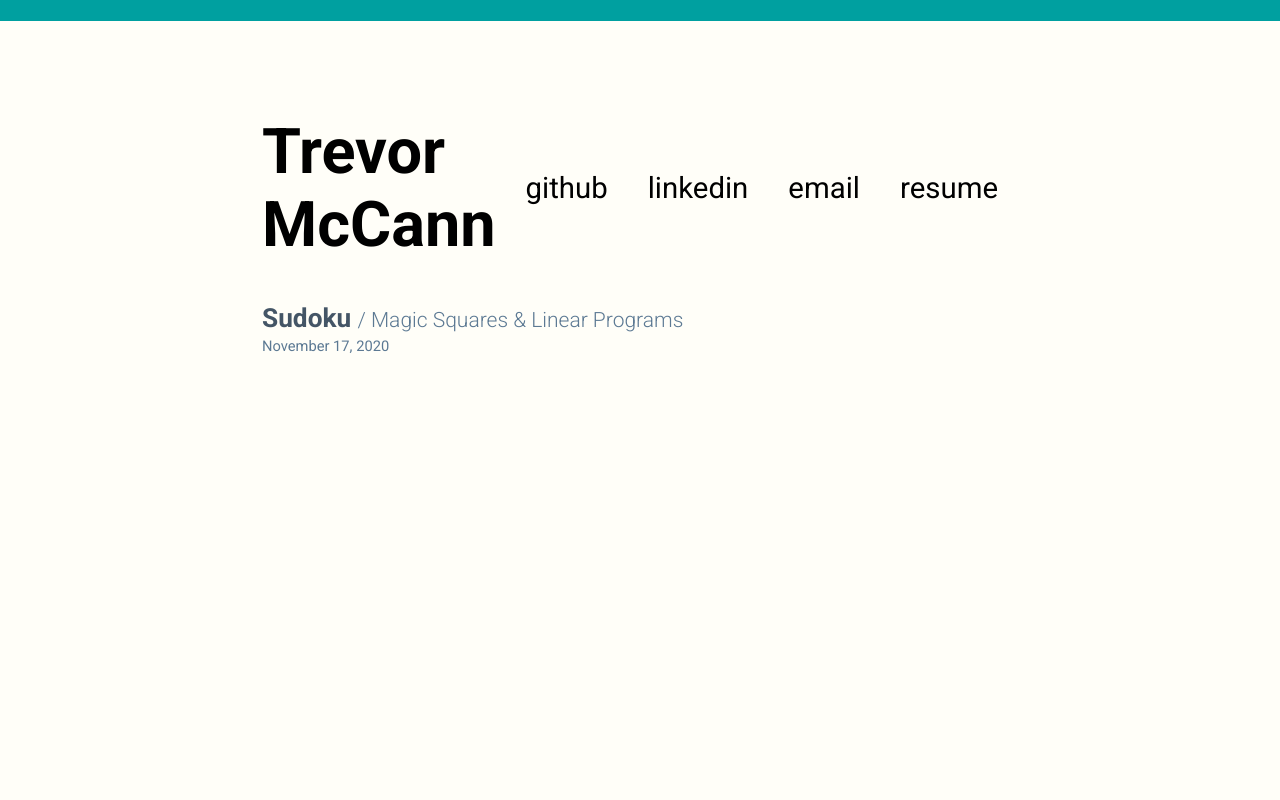
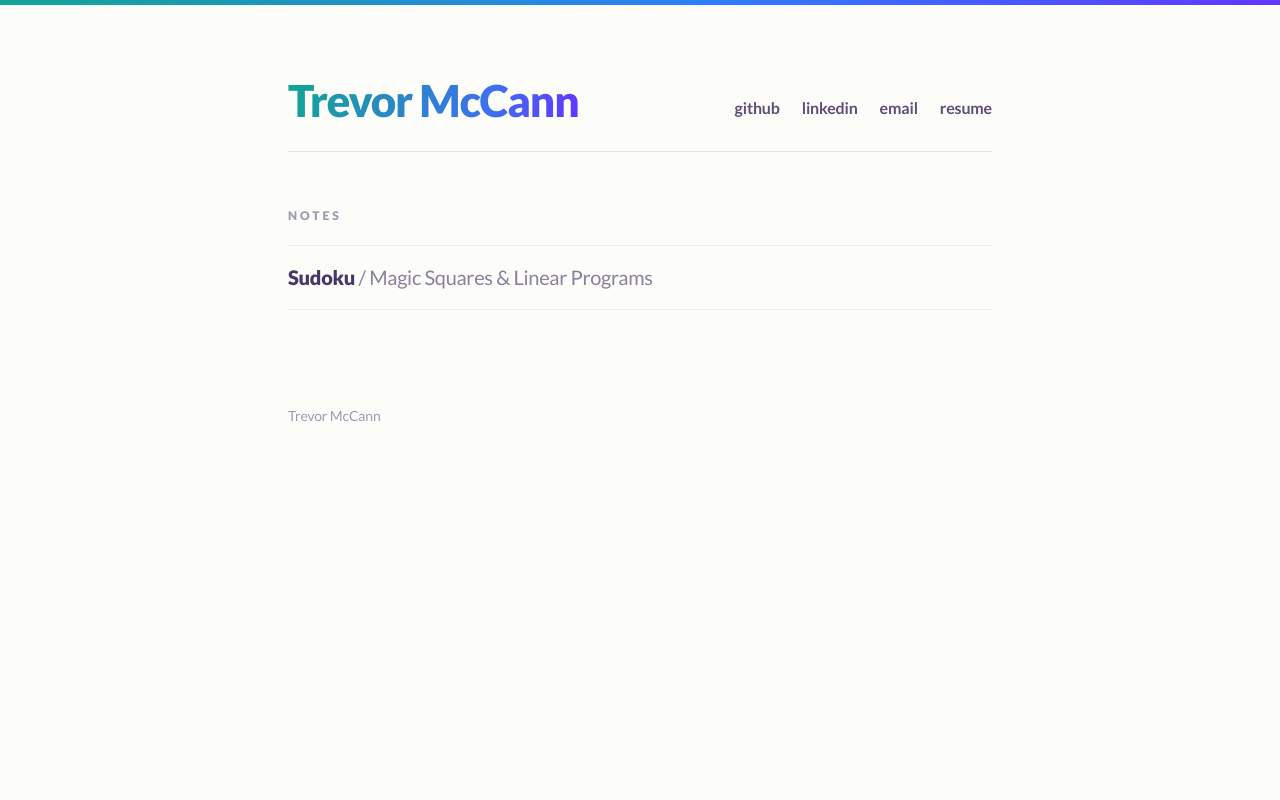
Before and after one commit to tmccann21/portfolio-website, a PHP site: page / in a window 1280 px wide. Run offline with PHP 8.4, Linux system fonts and the light colour scheme.

Commit message:
visual refresh

```diff
--- a/index.html
+++ b/index.html
@@ -6,7 +6,7 @@
     <meta name="author" content="Trevor McCann">
     <meta name="keywords" content="Trevor McCann, Software Engineer, Programming">
     <meta content="width=device-width, initial-scale=1" name="viewport" />
-    <link href="https://fonts.googleapis.com/css2?family=Roboto:wght@300;400;500;700&display=swap" rel="stylesheet">
+    <link href="https://fonts.googleapis.com/css2?family=Lato:wght@100;300;400;600;700;800;900&display=swap" rel="stylesheet">
     <link rel="stylesheet" type="text/css" href="style/main.css">
     <link rel="stylesheet" type="text/css" href="style/home.css">
   </head>
@@ -16,23 +16,23 @@
         <div class="header-top">
           <h1>Trevor McCann</h1>
           <div id="navbar">
-            <a href="https://github.com/tmccann21" class="navbar-link fade-colour" rel="noreferrer" target="_blank"> github </a>
-            <a href="https://www.linkedin.com/in/tmccann21/" class="navbar-link fade-colour" rel="noreferrer" target="_blank"> linkedin </a>
-            <a href="mailto:trevormccann21@gmail.com" class="navbar-link fade-colour" rel="noreferrer" target="_blank"> email </a>
-            <a href="./pages/resume.html" class="navbar-link fade-colour"> resume </a>
+            <a href="https://github.com/tmccann21" class="navbar-link fade-colour" rel="noreferrer" target="_blank">github</a>
+            <a href="https://www.linkedin.com/in/tmccann21/" class="navbar-link fade-colour" rel="noreferrer" target="_blank">linkedin</a>
+            <a href="mailto:trevormccann21@gmail.com" class="navbar-link fade-colour" rel="noreferrer" target="_blank">email</a>
+            <a href="./pages/resume.html" class="navbar-link fade-colour">resume</a>
           </div>
         </div>
       </div>
-      <div id="articles">
-        <div class="article-row">
-          <div class="article-header">
-            <a href="articles/sudoku.html" class="article-link fade-colour">Sudoku</a>
-            <div class="absolute"> <p class="article-date normal-screen light-grey">November 17, 2020</p> </div>
-          </div>
-          <p class="article-description light-grey normal-screen">/ Magic Squares &amp; Linear Programs</p>
-          <p class="article-description light-grey small-screen">Magic Squares &amp; Linear Programs</p>
-        </div>
-      </div>
+      <p class="bio"></p>
+      <div class="section-eyebrow">Notes</div>
+      <ul class="article-list">
+        <li>
+          <a href="articles/sudoku.html" class="article-link">
+            <span class="article-title-group"><span class="article-name">Sudoku</span><span class="article-description"> / Magic Squares &amp; Linear Programs</span></span>
+          </a>
+        </li>
+      </ul>
     </div>
+    <footer id="footer">Trevor McCann</footer>
   </body>
 </html>
--- a/pages/resume.html
+++ b/pages/resume.html
@@ -5,7 +5,7 @@
     <meta name="description" content="My Resume">
     <meta name="author" content="Trevor McCann">
     <meta content="width=device-width, initial-scale=1" name="viewport" />
-    <link href="https://fonts.googleapis.com/css2?family=Roboto:wght@300;400;700&display=swap" rel="stylesheet">
+    <link href="https://fonts.googleapis.com/css2?family=Lato:wght@100;300;400;600;700;800;900&display=swap" rel="stylesheet">
     <link rel="stylesheet" type="text/css" href="../style/main.css">
 </head>
 <body>
--- a/style/home.css
+++ b/style/home.css
@@ -1,83 +1,116 @@
 #navbar {
     display: flex;
-    align-items: flex-start;
-    width: 100%;
+    gap: 22px;
+    font-size: 16px;
+    letter-spacing: -0.17px;
+    padding-bottom: 4px;
+}
+
+.navbar-link, .navbar-link:link, .navbar-link:visited, .navbar-link:active {
+    color: rgba(25, 4, 69, 0.7);
+    text-decoration: none;
+    font-weight: 600;
+}
+
+.navbar-link:hover { color: #6236FF; }
+
+.bio {
+    margin: 26px 0 0;
+    font-size: 18px;
+    line-height: 28px;
+    letter-spacing: -0.2px;
+    color: rgba(25, 4, 69, 0.6);
+    max-width: 52ch;
+}
+
+.section-eyebrow {
+    margin: 52px 0 18px;
+    font-size: 12px;
+    font-weight: 800;
+    letter-spacing: 3px;
+    text-transform: uppercase;
+    color: rgba(25, 4, 69, 0.4);
+}
+
+.article-list {
+    list-style: none;
+    margin: 0;
+    padding: 0;
+    display: flex;
+    flex-direction: column;
+}
+
+.article-list li {
+    border-top: 1px solid rgba(25, 4, 69, 0.07);
+}
+
+.article-list li:last-child {
+    border-bottom: 1px solid rgba(25, 4, 69, 0.07);
 }
 
 .article-link, .article-link:focus, .article-link:active, .article-link:visited {
+    display: flex;
+    align-items: baseline;
+    gap: 18px;
+    padding: 18px 14px;
+    margin: 0 -14px;
+    border-radius: 6px;
     text-decoration: none;
-    color: #445566;
-    font-weight: 800;
-    font-size: 1.4em;
+    color: inherit;
+    transition: background 0.2s ease-out;
 }
 
-.article-link:hover { color: #00a0a0; }
+.article-link:hover {
+    background: rgba(25, 4, 69, 0.05);
+}
 
-.article-header { padding-bottom: .3em; }
+.article-title-group {
+    flex: 1;
+    font-size: 20px;
+    line-height: 27px;
+    letter-spacing: -0.3px;
+}
+
+.article-name {
+    font-weight: 800;
+}
 
 .article-description {
-    font-size: 1em;
-    font-weight: 300;
+    font-weight: 400;
+    color: rgba(25, 4, 69, 0.5);
 }
 
-.article-row { padding-bottom: 1.2em; }
-
 .article-date {
-    margin-top: 0.3em;
-    font-size: 0.7em;
+    flex: none;
+    font-size: 14px;
+    font-weight: 600;
+    color: rgba(25, 4, 69, 0.4);
+    white-space: nowrap;
 }
 
-.navbar-link:link, .navbar-link:visited, .navbar-link:active { color: black; }
+#footer {
+    width: 100%;
+    max-width: 760px;
+    margin: 0 auto;
+    padding: 0 28px 44px;
+    box-sizing: border-box;
+    font-size: 14px;
+    color: rgba(25, 4, 69, 0.4);
+}
 
-.navbar-link:hover { color: #00a0a0; }
+/* Mobile */
+@media(max-width: 539px) {
+    .article-link, .article-link:focus, .article-link:active, .article-link:visited {
+        flex-direction: column;
+        gap: 4px;
+    }
 
-@media(min-width: 330px) {
-    .navbar-link {
-        font-size: 1.45em;
-        padding: 8px 20px 5px 0;
-        text-decoration: none;
+    .article-title-group {
+        font-size: 18px;
+        line-height: 25px;
+    }
+
+    #footer {
+        padding: 0 20px 36px;
     }
 }
-
-@media(min-width: 370px) {
-    .navbar-link {
-        font-size: 1.55em;
-        padding: 8px 32px 5px 0;
-        text-decoration: none;
-    }
-}
-
-@media(min-width: 400px) {
-    .navbar-link {
-        font-size: 1.8em;
-        padding: 5px 32px 5px 0;
-        text-decoration: none;
-    }
-}
-
-@media(min-width: 470px) {
-    .navbar-link {
-        font-size: 1.4em;
-        padding: 5px 40px 5px 0;
-        text-decoration: none;
-    }
-}
-
-@media(min-width: 544px) {
-    .article-header { padding-bottom: 0; }
-
-    .article-row {
-        display: flex;
-        justify-content: left;
-        align-items: baseline;
-    }
-
-    .article-description { padding-left: .3em; }
-}
-
-@media(min-width: 625px) { .navbar-link { padding: 5px 20px 5px 20px; } }
-
-@media(min-width: 800px) {
-    .article-link, .article-link:focus, .article-link:active, .article-link:visited { font-size: 1.25em }
-    .article-row { padding-bottom: 1.5em; }
-}
--- a/style/main.css
+++ b/style/main.css
@@ -1,8 +1,24 @@
+html {
+  background-color: #FCFCF9;
+  overflow: hidden;
+  height: 100%;
+}
+
+html body {
+  overflow: auto;
+  height: 100%;
+}
+
 body {
-  font-family: Roboto, Helvetica, serif;
-  background-color: #fffef8;
+  font-family: 'Lato', system-ui, -apple-system, sans-serif;
+  background-color: #FCFCF9;
   margin: 0;
-  border-top: 1em solid #00a0a0;
+  color: #180045;
+  -webkit-font-smoothing: antialiased;
+  -moz-osx-font-smoothing: grayscale;
+  font-size: 16px;
+  line-height: 23px;
+  letter-spacing: -0.17px;
 }
 
 p, h1, h2, h3, h4, h5, h6, a {
@@ -10,43 +26,58 @@ p, h1, h2, h3, h4, h5, h6, a {
 }
 
 h1 {
-  color: #000;
+  font-size: 44px;
+  line-height: 1.05;
+  font-weight: 800;
+  letter-spacing: -1.2px;
+  background: linear-gradient(100deg, #12A594 0%, #3E6FF0 70%, #6236FF 100%);
+  -webkit-background-clip: text;
+  -webkit-text-fill-color: transparent;
+  background-clip: text;
+  width: fit-content;
 }
 
 h2 {
-  color: #000;
-  font-size: 2.5em;
+  color: #180045;
+  font-size: 28px;
+  line-height: 35px;
+  font-weight: 600;
+  letter-spacing: -0.7px;
 }
 
 h3 {
-  color: #000;
-  font-size: 1.5em;
-  font-weight: 500;
+  color: #180045;
+  font-size: 22px;
+  line-height: 30px;
+  font-weight: 600;
+  letter-spacing: -0.4px;
   padding: .7em 0 0 0;
 }
 
 h4 {
-  color: #000;
-  font-size: 1.3em;
-  font-weight: 400;
+  color: #180045;
+  font-size: 18px;
+  line-height: 25px;
+  font-weight: 600;
+  letter-spacing: -0.3px;
   padding: .7em 0 0 0;
 }
 
 pre {
   background: #f4f4f4;
   border: 1px solid #ddd;
-  border-left: 4px solid #00a0a0;
-  border-top-left-radius: 4px;
-  border-bottom-left-radius: 4px;
+  border-left: none;
+  border-radius: 4px;
   color: #4F4F4F;
 
   display: block;
+  position: relative;
   min-width: 110%;
   max-width: 110%;
   padding: 1em 1.5em;
   margin: 0 4px 0 0;
 
-  font-family: monospace;
+  font-family: ui-monospace, SFMono-Regular, Menlo, Consolas, monospace;
   line-height: 1.6;
   font-size: .75em;
 
@@ -54,28 +85,35 @@ pre {
   overflow: scroll;
 }
 
+pre::before {
+  content: '';
+  position: absolute;
+  left: 0;
+  top: 0;
+  bottom: 0;
+  width: 3px;
+  border-radius: 4px 0 0 4px;
+  background: linear-gradient(180deg, #12A594 0%, #3E6FF0 50%, #6236FF 100%);
+}
+
 pre .dark-blue { color: #0d3289; }
-pre .blue { color: #00a0a0; }
-pre .dark-blue { color: #0d3289; }
+pre .blue { color: #12A594; }
 pre .yellow { color: #CDAB00; }
 pre .orange { color: #ff7400; }
-pre .purple { color: #765BC8; }
+pre .purple { color: #6236FF; }
 
 #content {
-  max-width: 36em;
+  max-width: 760px;
   margin: 0 auto 30px auto;
-  padding: 0 20px;
-  margin-top: 4em;
-  color: #456;
+  padding: 72px 28px 64px;
+  box-sizing: border-box;
+  color: rgba(25, 4, 69, 0.8);
 }
 
 #header {
-  max-width: 100vw;
-  margin-bottom: 2em;
-}
-
-.absolute {
-  position: absolute;
+  max-width: 100%;
+  padding-bottom: 28px;
+  border-bottom: 1px solid rgba(25, 4, 69, 0.1);
 }
 
 .image-centered {
@@ -93,7 +131,7 @@ pre .purple { color: #765BC8; }
 }
 
 .code-description {
-  font-family: monospace;
+  font-family: ui-monospace, SFMono-Regular, Menlo, Consolas, monospace;
   font-size: .6em;
 }
 
@@ -126,115 +164,81 @@ pre .purple { color: #765BC8; }
 .inline-code {
   background: #f4f4f4;
   border: 1px solid #ddd;
-  font-family: monospace;
+  font-family: ui-monospace, SFMono-Regular, Menlo, Consolas, monospace;
   color: #4F4F4F;
-  font-size: .9em;
+  font-size: .85em;
   font-weight: 100;
-  padding: 0em .25em;
+  padding: 0.1em .3em;
   border-radius: 3px;
-  white-space:nowrap;
+  white-space: nowrap;
 }
 
 a.code-description { text-decoration: none; }
 
-a.code-description:hover { color: #00a0a0; }
+a.code-description:hover { color: #6236FF; }
 
 .header-top {
   display: flex;
-  align-items: flex-start;
-  flex-direction: column;
+  align-items: flex-end;
+  justify-content: space-between;
+  gap: 32px;
+  flex-wrap: wrap;
 }
 
 .fade-colour {
-  -moz-transition:color .15s ease-in;
-  -o-transition:color .15s ease-in;
-  -webkit-transition:color .15s ease-in;
+  transition: color 0.2s ease-out;
 }
 
-.light-grey { color: #5c7993; }
+.light-grey { color: rgba(25, 4, 69, 0.4); }
 
 .tab { padding-left: 2em; }
 
-@media(min-width: 330px) {
-  html { font-size: 16px; }
+::selection { background: rgba(98, 54, 255, 0.2); }
 
-  h1 { font-size: 2.05em; }
+/* Gradient top bar */
+body::before {
+  content: '';
+  display: block;
+  height: 5px;
+  background: linear-gradient(90deg, #12A594 0%, #2D7FF9 55%, #6236FF 100%);
+}
 
+/* Mobile */
+@media(max-width: 539px) {
   #content {
-    margin-top: 2em;
-    padding-left: 2.8em;
-    padding-right: 2.8em;
+    padding: 40px 20px 48px;
   }
 
-  #header {
-    padding-top: .7em;
-    margin-bottom: 2em;
+  h1 {
+    font-size: 32px;
+    letter-spacing: -0.8px;
+  }
+
+  .header-top {
+    flex-direction: column;
+    align-items: flex-start;
+    gap: 16px;
   }
 
   .small-screen { display: initial; }
   .normal-screen { display: none; }
 }
 
-@media(min-width: 370px) { h1 { font-size: 2.4em; } }
-
-@media(min-width: 400px) {
-  h1 { font-size: 2.68em; }
-
-  #content {
-    margin-top: 2em;
-    padding-left: 2.8em;
-    padding-right: 2.8em;
-  }
-}
-
-@media(min-width: 470px) { html { font-size: 17px; } }
-
-@media(min-width: 544px) {
-  #content  {
-    padding-left: 2.8em;
-    padding-right: 2.8em;
-  }
-
+/* Tablet and up */
+@media(min-width: 540px) {
   .small-screen { display: none; }
   .normal-screen { display: revert; }
 }
 
-@media(min-width: 625px) {
-  html { font-size: 18px; }
-  h1 { font-size: 3em; }
-
-  #header { padding-top: 20px; }
-
-  #navbar { align-items: initial; }
-
-  .header-top {
-    flex-direction: row;
-    align-items: center;
-  }
-}
-
-@media(min-width: 800px) {
-  html { font-size: 19px; }
+/* Desktop */
+@media(min-width: 768px) {
   pre {
     font-size: .81em;
     min-width: 100%;
     max-width: 100%;
   }
 
-  #content { margin-top: 3.5em; }
-
-  #header {
-    margin-top: 1.4em;
-    margin-bottom: 2em;
-  }
-
   .code-block { margin: 1.5em 1em 0 1em; }
 
   .code-description { font-size: .8em; }
 }
-
-@media(min-width: 1000px) { html { font-size: 20px; } }
-@media(min-width: 1225px) { html { font-size: 21px; } }
-@media(min-width: 1496px) { html { font-size: 22px; } }
-@media(min-width: 1736px) { html { font-size: 23px; } }
-@media(min-width: 2025px) { html { font-size: 24px; } }
```
Also changed, not shown: articles/sudoku.html (+7 -7 lines), style/article.css (+26 -26 lines).
